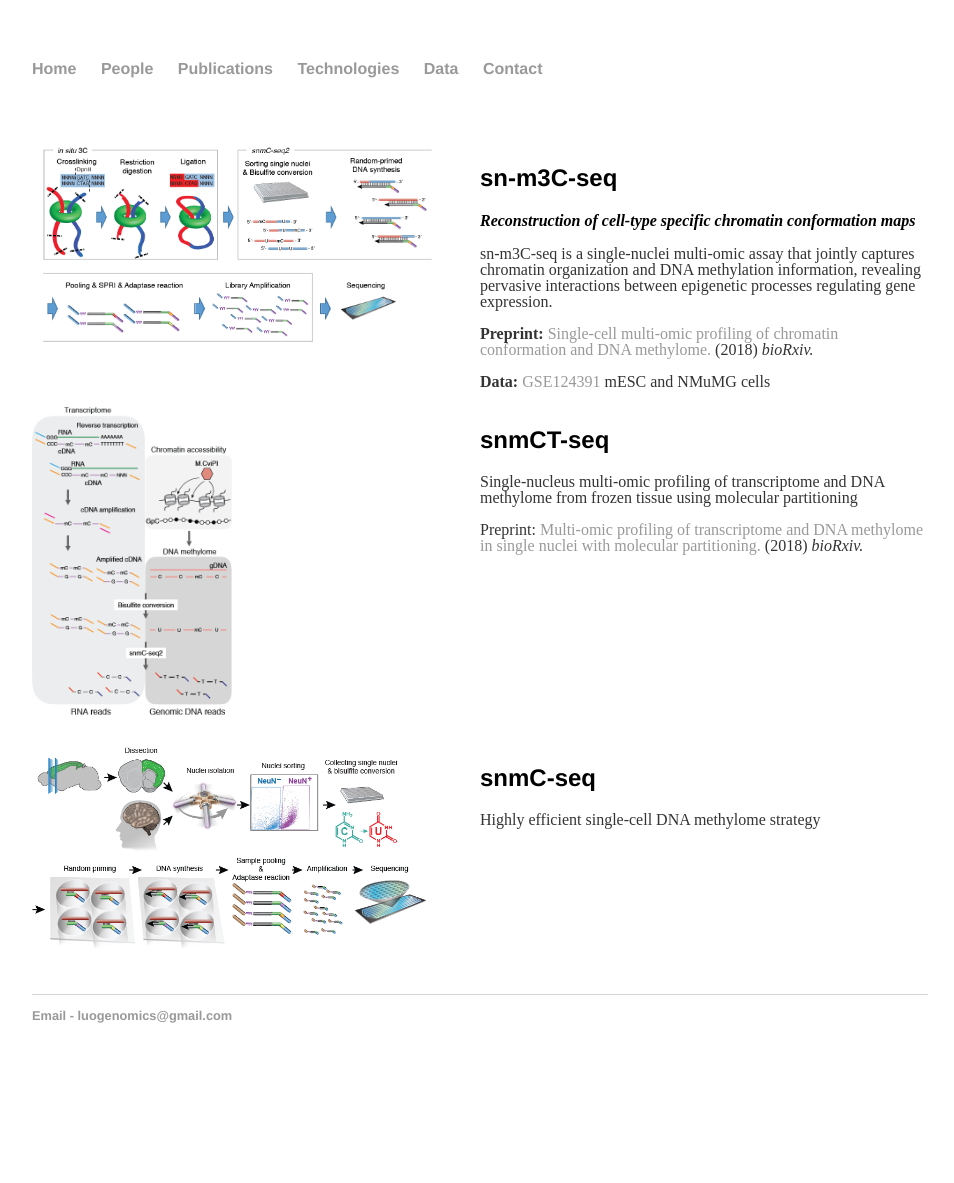
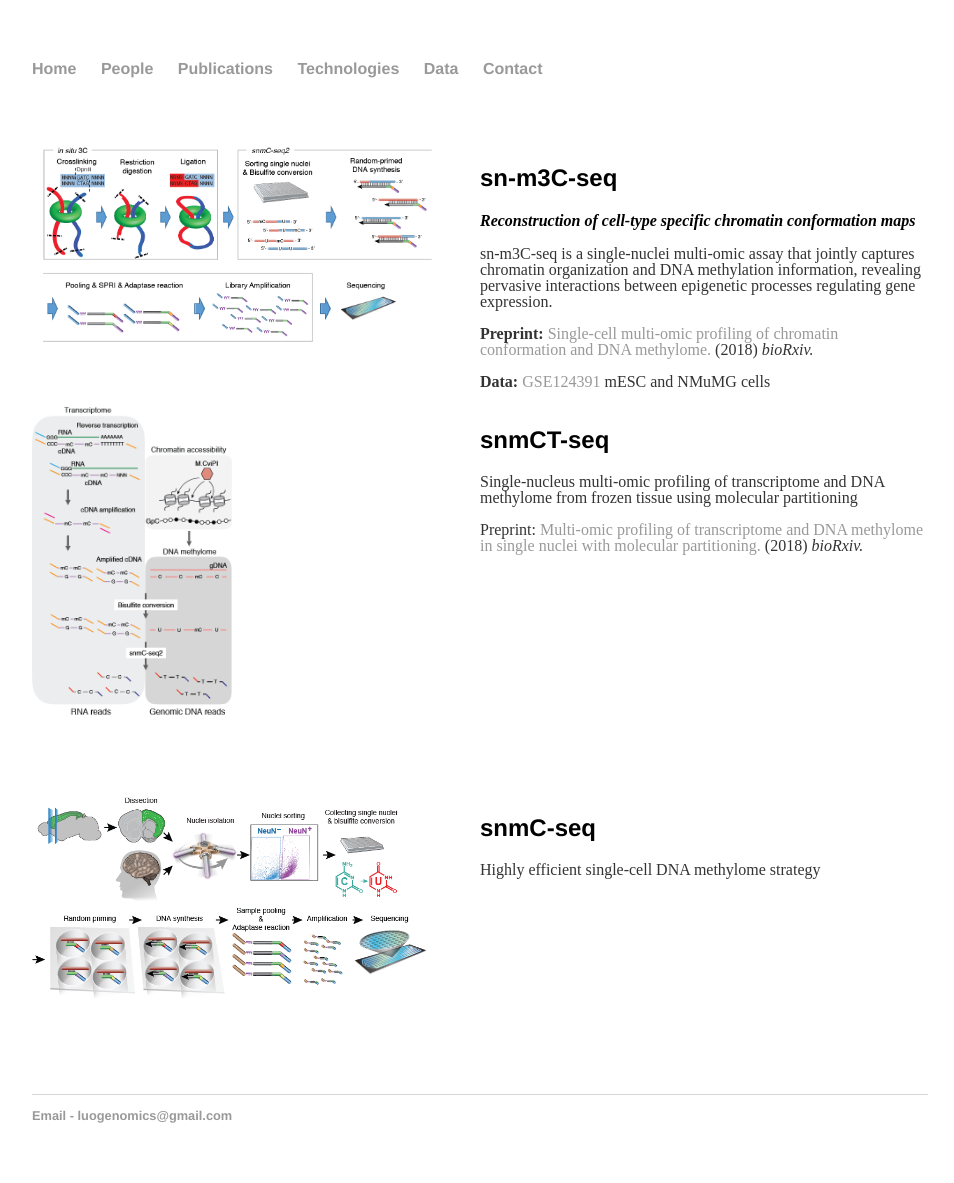
Before and after one commit to luogenomics/luogenomics.github.io, a Jekyll site: the page built from technologies/index.html, in a window 1280 px wide. Shown: the whole page, without its empty margins (160-1114 px from the left). Built offline with Jekyll 4.4.1, drawn with Linux system fonts in a browser that asks for light colours; before the commit the page ends 1083 px from its top, so only the background shows below that.

Commit message:
Update main.css

```diff
--- a/css/main.css
+++ b/css/main.css
@@ -64,7 +64,7 @@
 .projectbox {
     position: relative;
     width: 100%;
-    height: 250px;
+    height: 300px;
     min-height: 1px;
     display: block;
 }
```
